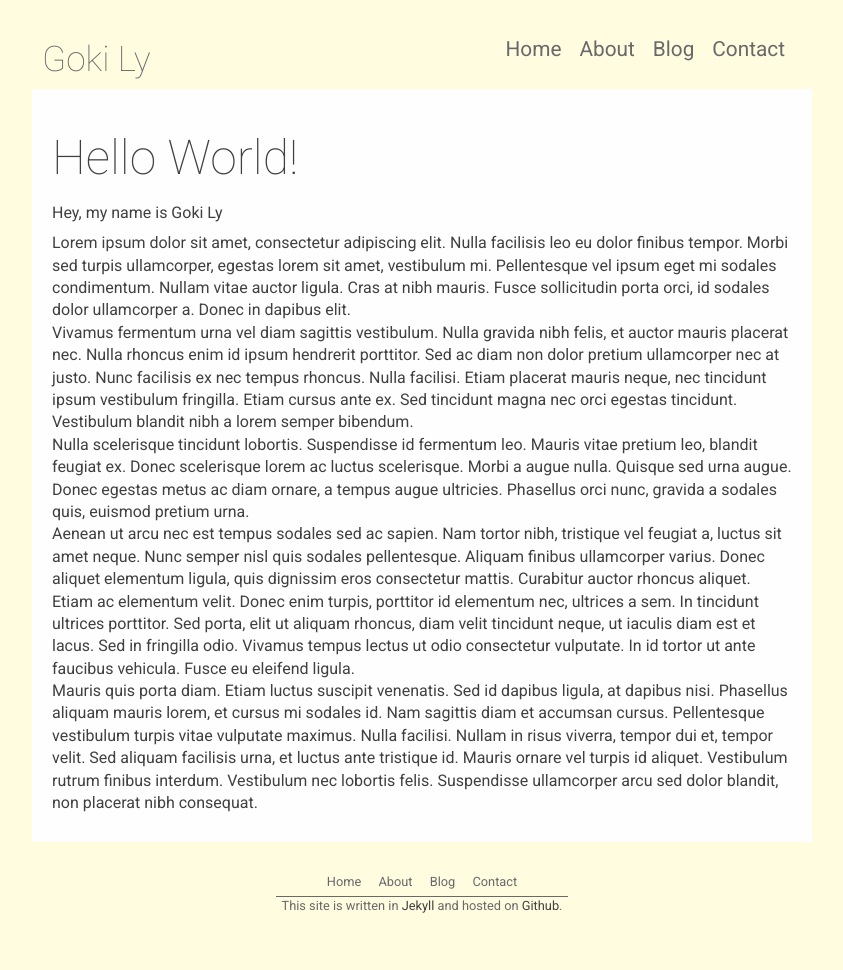
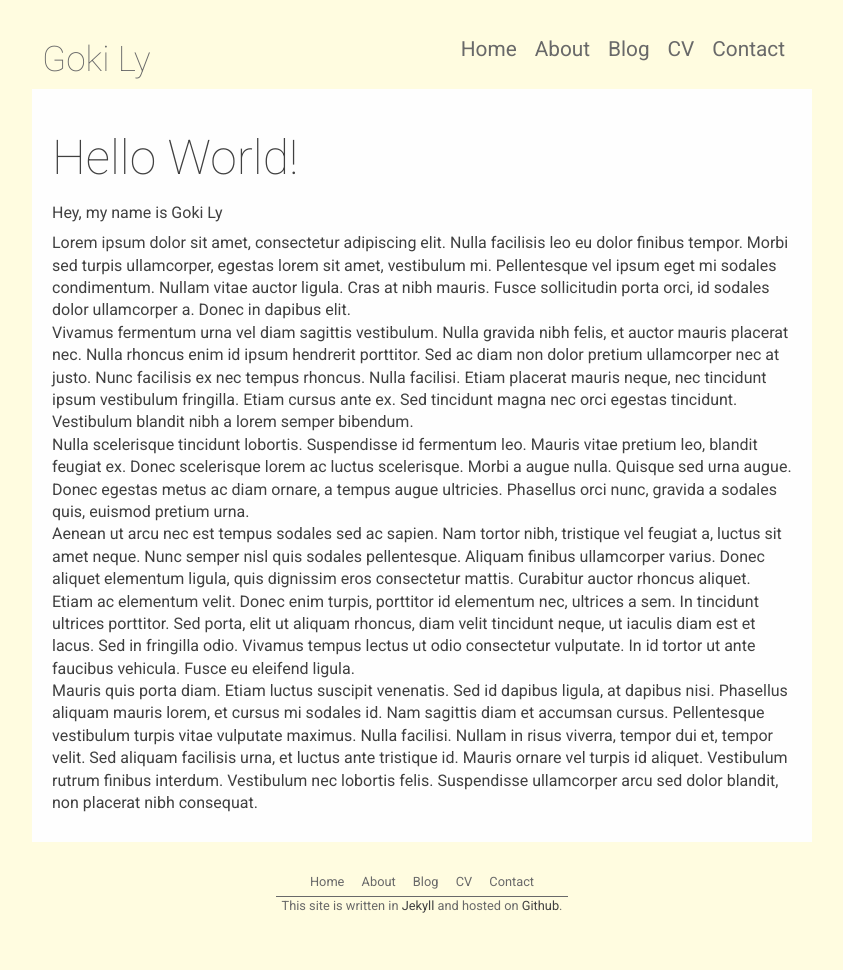
Before and after one commit to gokily/mysite, a Jekyll site: the page built from index.html, in a window 1280 px wide. Shown: the whole page, without its empty margins (218-1061 px from the left). Built offline with Jekyll 4.4.1, drawn with Linux system fonts in a browser that asks for light colours.

Commit message:
Add a CV page.

```diff
--- a/_data/navigation.yml
+++ b/_data/navigation.yml
@@ -4,5 +4,7 @@
   link: /about/
 - name: Blog
   link: /blog/
+- name: CV
+  link: /cv/
 - name: Contact
   link: /contact/
```
